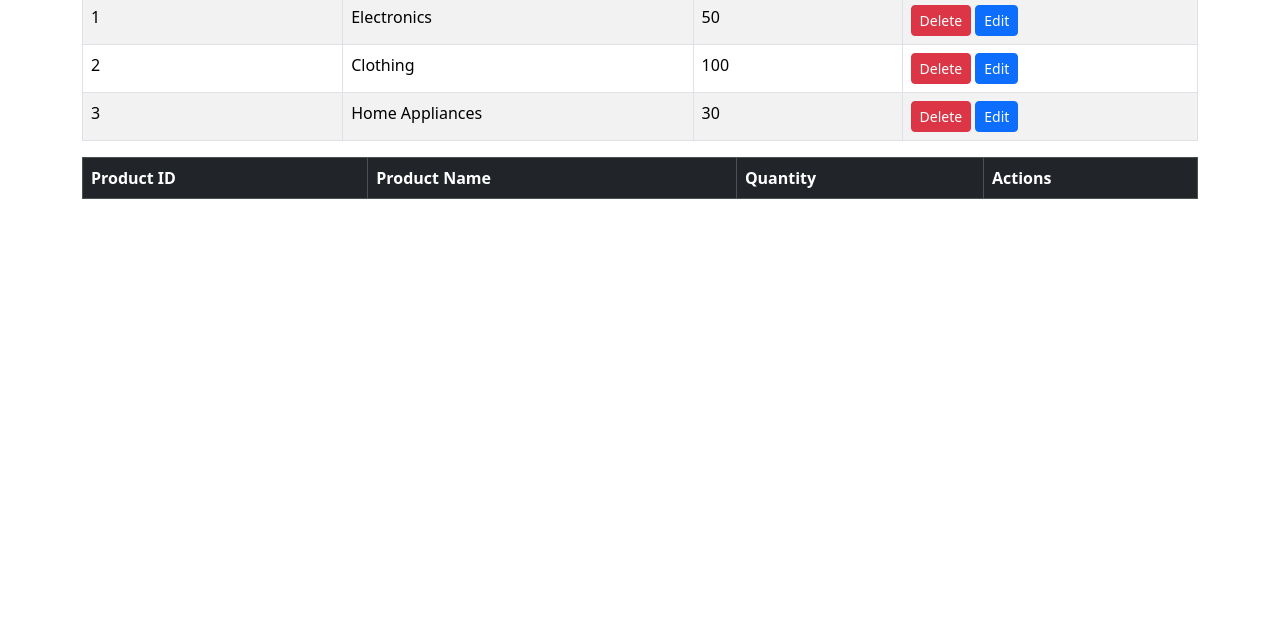
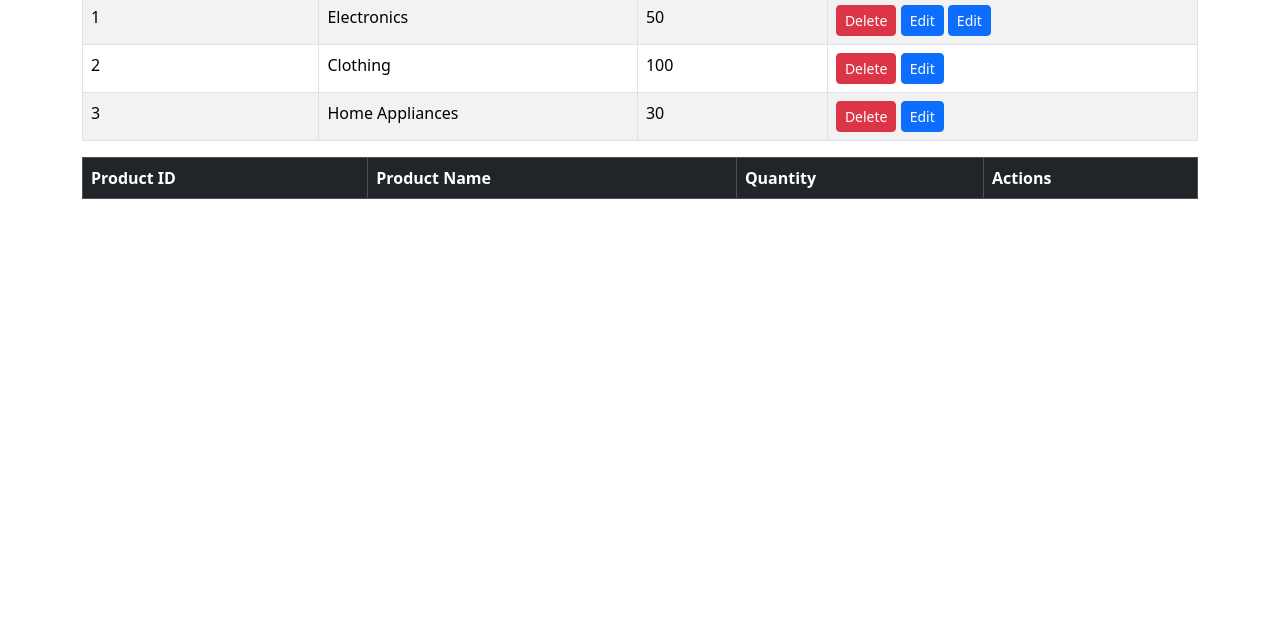
Before and after one commit to JoeNaguib2001/ITI-2025-E-Commerce-Repo, a plain HTML site: page admins/manage-warehouse.html in a window 1280 px wide. Shown: the part 181-800 px from the top of the page. Drawn offline with nearby package versions, Linux system fonts and the light colour scheme.

Commit message:
Update manage-warehouse.html

```diff
--- a/admins/manage-warehouse.html
+++ b/admins/manage-warehouse.html
@@ -79,6 +79,8 @@
                         <td>
                             <button class="btn btn-danger btn-sm" onclick="deleteCategory(1)">Delete</button>
                             <button class="btn btn-primary btn-sm" onclick="editCategory(1)">Edit</button>
+                            <button class="btn btn-primary btn-sm" onclick="editCategory(1)">Edit</button>
+
                         </td>
                     </tr>
                     <tr>
```
